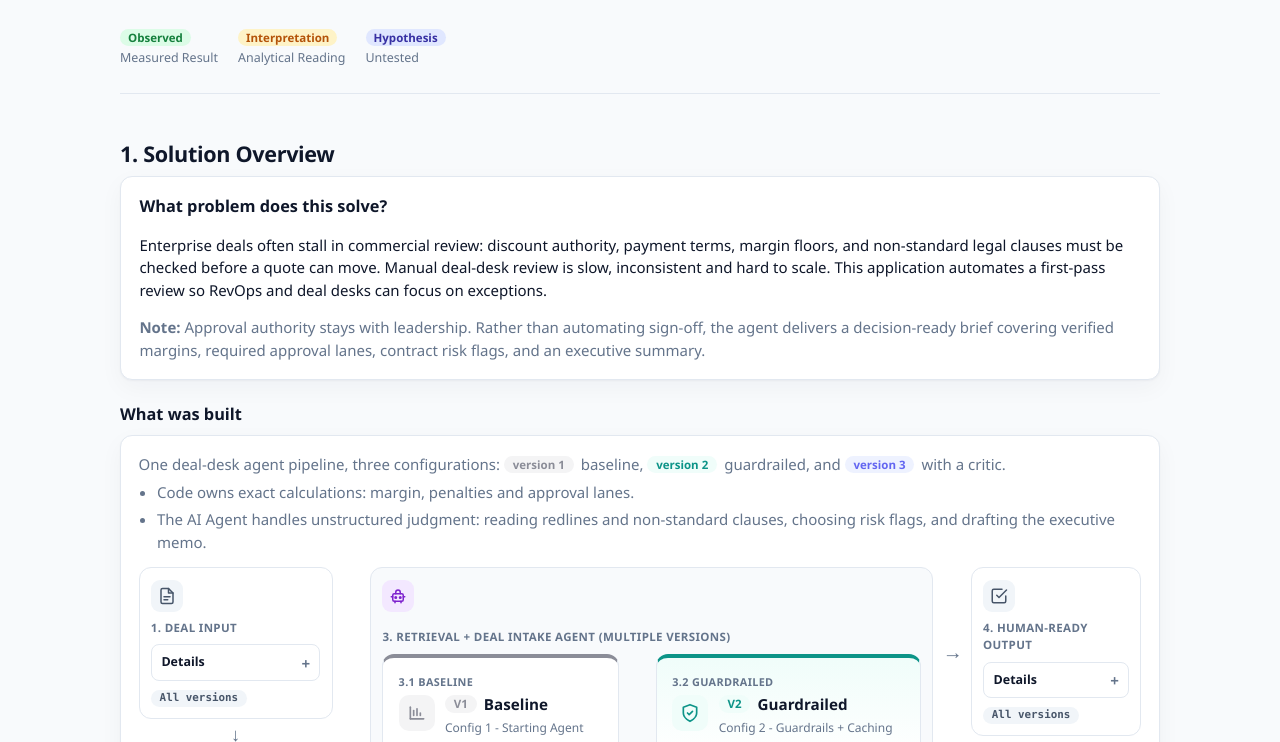
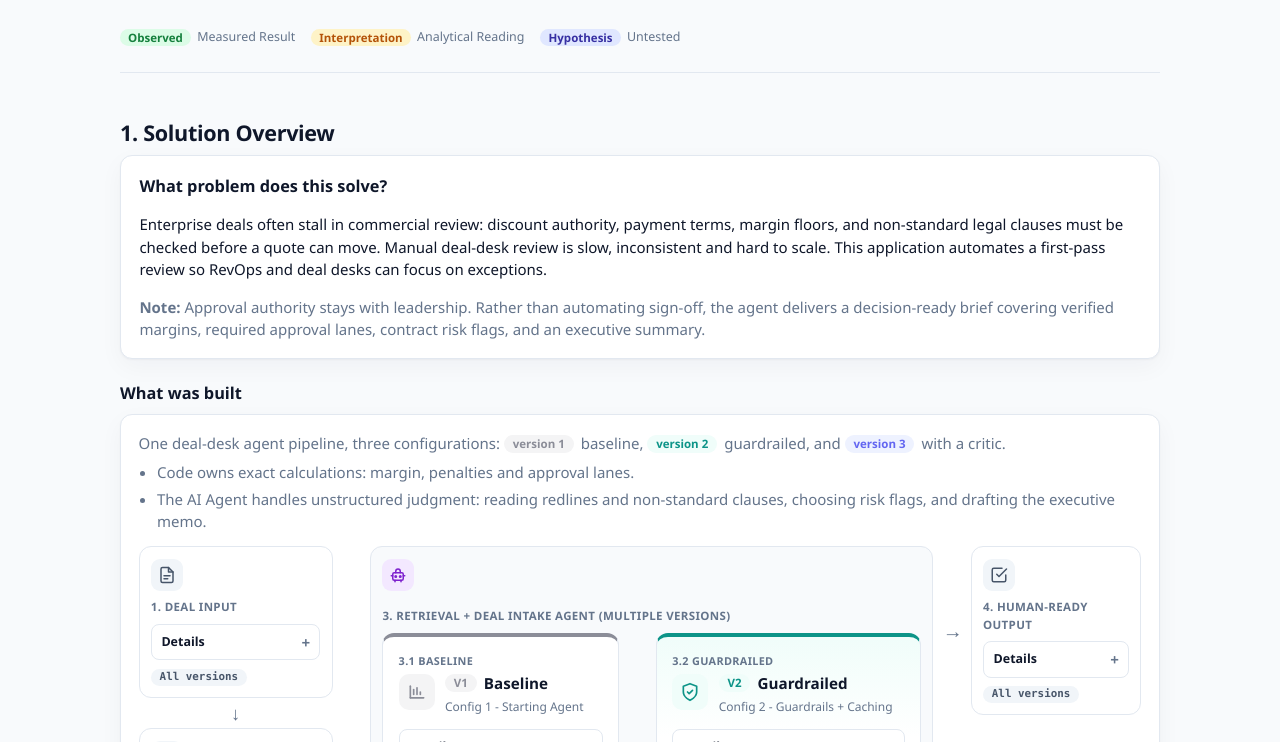
Before and after one commit to Jerredk/ai-deal-desk, a plain HTML site: page src/dashboard_template.html in a window 1280 px wide. Shown: the part 197-939 px from the top of the page. Drawn offline with Linux system fonts and the light colour scheme.

Commit message:
chore: Refresh README with benchmark narrative, figures, and clearer structure.
Rewrite the GitHub landing page around the deal-desk story and eval results, add figure assets, ignore local article drafts, and keep the hero legend labels inline.

```diff
--- a/src/dashboard_template.html
+++ b/src/dashboard_template.html
@@ -406,8 +406,8 @@ pre.json {
 .proj-row { display:flex; flex-wrap:wrap; gap:1rem; align-items:end; margin:.6rem 0; }
 .proj-row label { display:flex; flex-direction:column; gap:.2rem; font-size:.82rem; color:var(--muted); }
 .list-tight li { margin:.28rem 0; }
-.legend-bar { display:flex; flex-wrap:wrap; gap:.85rem 1.25rem; font-size:.78rem; color:var(--muted); margin:.85rem 0 .35rem; align-items:flex-start; }
-.legend-bar > span { display:inline-flex; flex-direction:column; align-items:flex-start; gap:.25rem; line-height:1.35; }
+.legend-bar { display:flex; flex-wrap:wrap; gap:.65rem 1rem; font-size:.78rem; color:var(--muted); margin:.85rem 0 .35rem; align-items:center; }
+.legend-bar > span { display:inline-flex; flex-direction:row; align-items:center; gap:.4rem; line-height:1.35; }
 .legend-bar .tag { margin:0; }
 footer { margin-top:3rem; padding-top:1rem; border-top:1px solid var(--line); color:var(--muted); font-size:.82rem; }
 .clickable { cursor:pointer; }
```
Also changed, not shown: docs/assets/deal-desk-charts-figure.png (added), docs/assets/deal-desk-cost-latency-figure.png (added), docs/assets/deal-desk-scenario-pass-rates-figure.png (added), docs/assets/deal-desk-workflow-figure.png (added), 2 other files.
